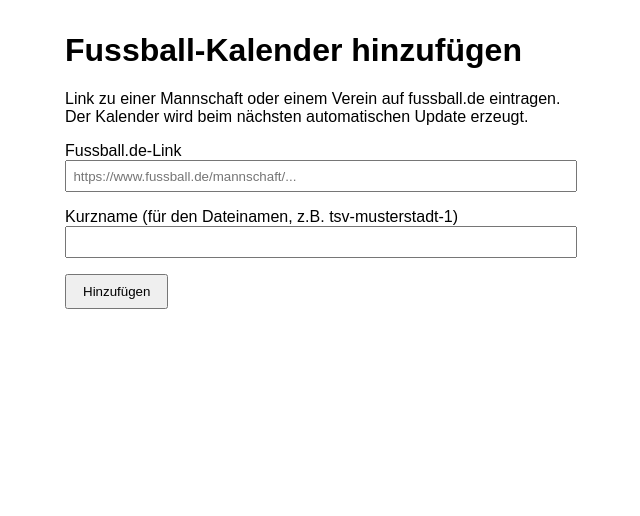
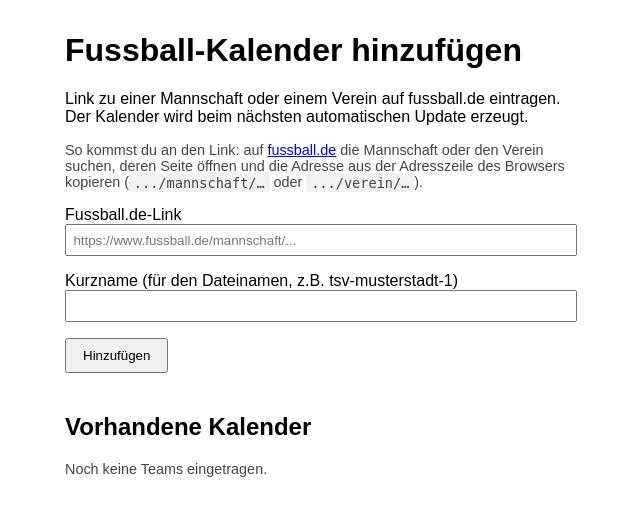
Before and after one commit to JanuszKornath/fussballcal, a PHP site: page /add_team.php in a window 1280 px wide. Shown: the top 516 px of the page, without its empty margins (319-959 px from the left). Run offline with PHP 8.4, Linux system fonts and the light colour scheme.

Commit message:
Dokumentieren, wo Vereinslinks hin und wie man an die Kalenderlinks kommt
Bisher stand nirgends, dass die Vereins-/Mannschaftslinks in
/srv/spielplanoffline/teams.txt gehoeren und dass die Kalender unter
webcal://<host>/ics/<slug>.ics abonnierbar sind. Der Abo-Link wurde
ausserdem nur einmalig nach dem Absenden des Formulars angezeigt und war
danach nicht mehr auffindbar.

- README: Abschnitt "Benutzung" mit den drei Schritten (Link auf
  fussball.de finden, in teams.txt bzw. per Formular eintragen, Kalender
  abonnieren), inkl. der unterstuetzten Link-Typen (Mannschaft, Verein,
  Staffel), Slug-Regeln und Hinweisen fuer iOS/Google/Outlook.
- add_team.php: listet unterhalb des Formulars alle eingetragenen Teams
  mit Abo-Link, Download-URL und Zeitpunkt der letzten Aktualisierung.
  Die Liste liest teams.txt nach derselben Konvention wie update_all.sh.
  Quelllinks werden nur fuer fussball.de-URLs gerendert, damit ein von
  Hand eingetragener javascript:-Link kein XSS ergibt.
- teams.txt.example: Format, Slug-Regeln und Link-Typen erklaert.

Co-Authored-By: Claude Opus 5 <noreply@anthropic.com>
Claude-Session: https://claude.ai/code/session_01RgXJo4ADsqv9co6EfFrA1z

```diff
--- a/web/add_team.php
+++ b/web/add_team.php
@@ -19,19 +19,71 @@
 declare(strict_types=1);
 
 const CONFIG_FILE = '/srv/spielplanoffline/teams.txt';
+const ICS_DIR     = '/var/www/fussballcal/ics';
 const MAX_TEAMS = 200; // simple Obergrenze gegen Missbrauch
 
-function respond(string $message, bool $ok): void
+/**
+ * Liest teams.txt nach der gleichen Konvention wie update_all.sh
+ * (Format "slug;url", Leerzeilen und #-Kommentare werden übersprungen) und
+ * reichert jeden Eintrag mit dem Status der zugehörigen ICS-Datei an.
+ *
+ * @return list<array{slug: string, url: string, exists: bool, mtime: ?int}>
+ */
+function readTeams(): array
 {
-    http_response_code($ok ? 200 : 400);
-    echo $message;
-    exit;
+    if (!is_readable(CONFIG_FILE)) {
+        return [];
+    }
+
+    $lines = file(CONFIG_FILE, FILE_IGNORE_NEW_LINES | FILE_SKIP_EMPTY_LINES);
+    if ($lines === false) {
+        return [];
+    }
+
+    $teams = [];
+    foreach ($lines as $line) {
+        $line = trim($line);
+        if ($line === '' || str_starts_with($line, '#')) {
+            continue;
+        }
+
+        [$slug, $url] = array_pad(explode(';', $line, 2), 2, '');
+        $slug = trim($slug);
+        $url  = trim($url);
+
+        // Gleiche Slug-Whitelist wie update_all.sh – ungültige Zeilen erzeugen
+        // dort auch keine ICS-Datei und werden hier gar nicht erst angezeigt.
+        if ($slug === '' || preg_match('/^[a-z0-9_-]+$/', $slug) !== 1) {
+            continue;
+        }
+
+        $icsPath = ICS_DIR . '/' . $slug . '.ics';
+        $exists  = is_file($icsPath);
+
+        $teams[] = [
+            'slug'   => $slug,
+            'url'    => $url,
+            'exists' => $exists,
+            'mtime'  => $exists ? (filemtime($icsPath) ?: null) : null,
+        ];
+    }
+
+    usort($teams, static fn(array $a, array $b): int => strcmp($a['slug'], $b['slug']));
+
+    return $teams;
+}
+
+/** Basis-URL dieses Dienstes, wie der Browser ihn gerade sieht. */
+function baseHost(): string
+{
+    return (string)($_SERVER['HTTP_HOST'] ?? 'localhost');
 }
 
 $slug = '';
 $url = '';
 $message = '';
 $success = false;
+$host = baseHost();
 
 if ($_SERVER['REQUEST_METHOD'] === 'POST') {
     $rawSlug = trim((string)($_POST['slug'] ?? ''));
@@ -66,14 +118,18 @@ if ($_SERVER['REQUEST_METHOD'] === 'POST') {
             $line = $slug . ';' . $url . "\n";
             if (file_put_contents(CONFIG_FILE, $line, FILE_APPEND | LOCK_EX) !== false) {
                 $success = true;
-                $message = "Hinzugefügt. Nach dem nächsten Update verfügbar unter:\n"
-                          . "webcal://" . $_SERVER['HTTP_HOST'] . "/ics/" . $slug . ".ics";
+                $message = "Hinzugefügt. Nach dem nächsten Update (alle 6 Stunden) verfügbar unter:\n"
+                          . "webcal://" . baseHost() . "/ics/" . $slug . ".ics";
             } else {
                 $message = 'Fehler beim Speichern.';
             }
         }
     }
 }
+
+// Erst nach dem POST einlesen, damit ein gerade hinzugefügtes Team sofort
+// in der Liste auftaucht.
+$teams = readTeams();
 ?>
 <!DOCTYPE html>
 <html lang="de">
@@ -88,12 +144,25 @@ if ($_SERVER['REQUEST_METHOD'] === 'POST') {
         .message { margin-top: 1rem; padding: 0.75rem; border-radius: 4px; white-space: pre-wrap; }
         .ok { background: #e6f4ea; color: #1e4620; }
         .err { background: #fdecea; color: #611a15; }
+        .hint { color: #444; font-size: 0.9rem; }
+        h2 { margin-top: 2.5rem; }
+        ul.calendars { list-style: none; padding: 0; }
+        ul.calendars li { border-top: 1px solid #ddd; padding: 0.75rem 0; }
+        .slug { font-weight: bold; }
+        .status { color: #666; font-size: 0.85rem; }
+        code { background: #f2f2f2; padding: 0.1rem 0.3rem; border-radius: 3px;
+               font-size: 0.85rem; word-break: break-all; }
     </style>
 </head>
 <body>
     <h1>Fussball-Kalender hinzufügen</h1>
     <p>Link zu einer Mannschaft oder einem Verein auf fussball.de eintragen.
        Der Kalender wird beim nächsten automatischen Update erzeugt.</p>
+    <p class="hint">So kommst du an den Link: auf
+       <a href="https://www.fussball.de/">fussball.de</a> die Mannschaft oder den
+       Verein suchen, deren Seite öffnen und die Adresse aus der Adresszeile des
+       Browsers kopieren (<code>.../mannschaft/…</code> oder
+       <code>.../verein/…</code>).</p>
 
     <form method="post">
         <label>Fussball.de-Link
@@ -108,5 +177,38 @@ if ($_SERVER['REQUEST_METHOD'] === 'POST') {
     <?php if ($message !== ''): ?>
         <div class="message <?= $success ? 'ok' : 'err' ?>"><?= htmlspecialchars($message) ?></div>
     <?php endif; ?>
+
+    <h2>Vorhandene Kalender</h2>
+    <?php if ($teams === []): ?>
+        <p class="hint">Noch keine Teams eingetragen.</p>
+    <?php else: ?>
+        <p class="hint">Auf <em>Abonnieren</em> klicken (öffnet die Kalender-App), oder die
+           Adresse darunter kopieren und im Kalenderprogramm als Abo-URL einfügen.</p>
+        <ul class="calendars">
+        <?php foreach ($teams as $team): ?>
+            <?php
+                $webcal = 'webcal://' . $host . '/ics/' . $team['slug'] . '.ics';
+                $https  = 'https://' . $host . '/ics/' . $team['slug'] . '.ics';
+            ?>
+            <li>
+                <span class="slug"><?= htmlspecialchars($team['slug']) ?></span>
+                &mdash; <a href="<?= htmlspecialchars($webcal) ?>">Abonnieren</a><br>
+                <code><?= htmlspecialchars($https) ?></code><br>
+                <span class="status">
+                    <?php if ($team['mtime'] !== null): ?>
+                        zuletzt aktualisiert: <?= htmlspecialchars(date('d.m.Y H:i', $team['mtime'])) ?>
+                    <?php else: ?>
+                        wird beim nächsten Update erzeugt
+                    <?php endif; ?>
+                    <?php // Nur fussball.de verlinken – teams.txt kann von Hand
+                          // gepflegt werden, ein "javascript:"-Link wäre sonst XSS. ?>
+                    <?php if (str_starts_with($team['url'], 'https://www.fussball.de/')): ?>
+                        &middot; <a href="<?= htmlspecialchars($team['url']) ?>">Quelle auf fussball.de</a>
+                    <?php endif; ?>
+                </span>
+            </li>
+        <?php endforeach; ?>
+        </ul>
+    <?php endif; ?>
 </body>
 </html>
```
Also changed, not shown: README.md, 1 other file.
